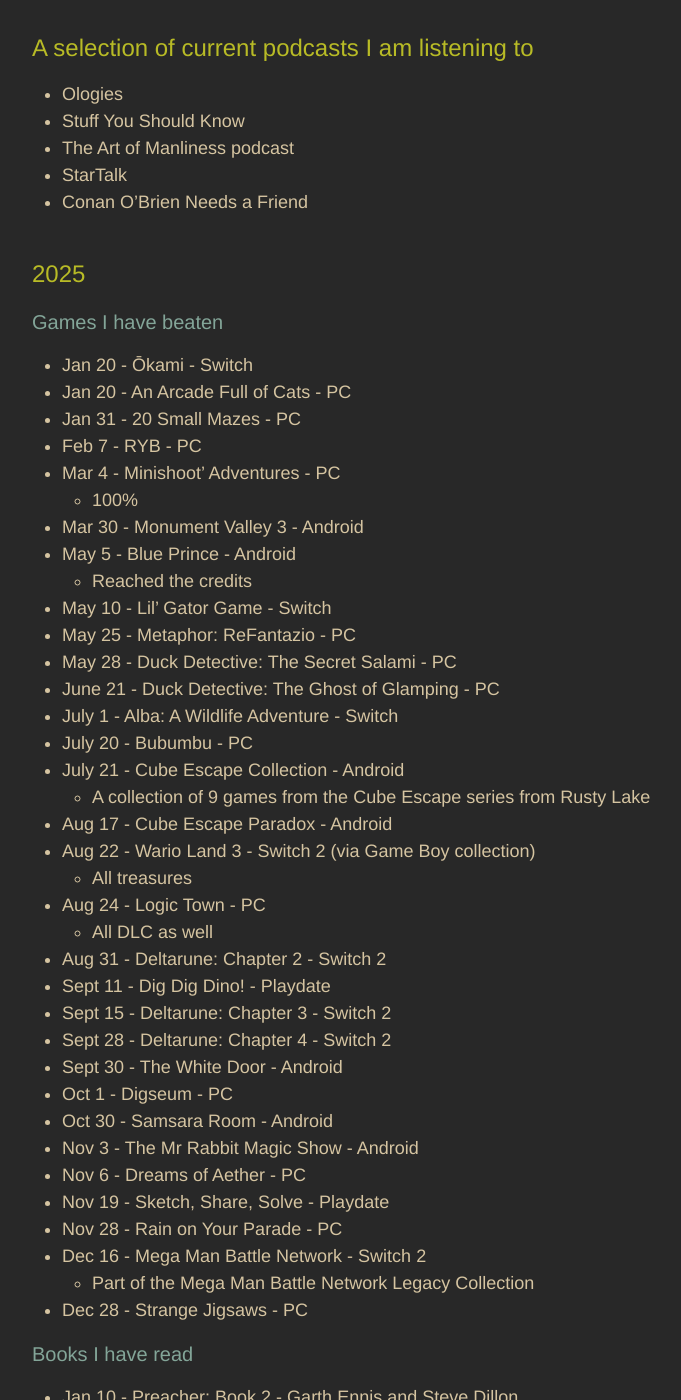
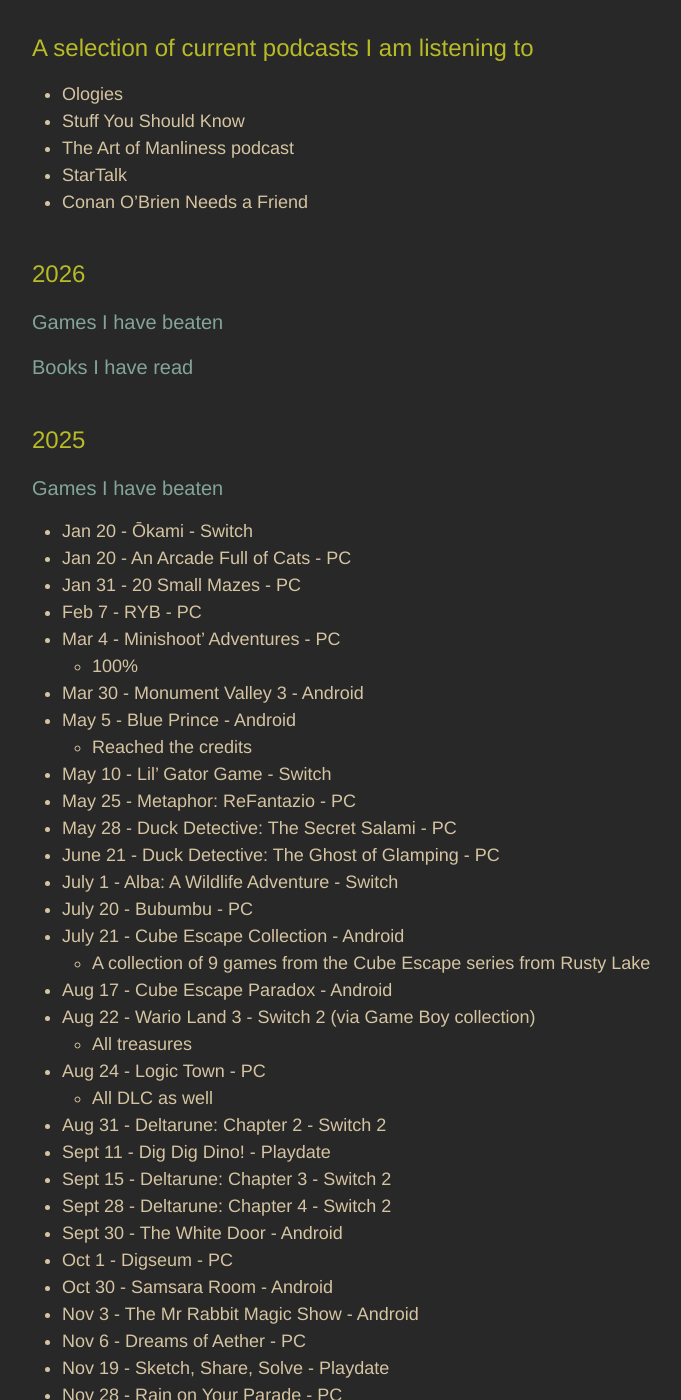
Before and after one commit to adkinsrs/sadkins_site, a Jekyll site: the page built from misc.md, in a window 1280 px wide and 1400 px high, scrolled down 261 px. Shown: the whole window, without its empty margins (238-919 px from the left). Built offline with Jekyll 4.4.1, drawn with Linux system fonts in a browser that asks for light colours; some of the changed text lies outside the part shown.

```diff
--- a/misc.md
+++ b/misc.md
@@ -15,6 +15,12 @@
 * The Art of Manliness podcast
 * StarTalk
 * Conan O'Brien Needs a Friend
+
+## 2026
+
+### Games I have beaten
+
+### Books I have read
 
 ## 2025
 
```
Also changed, not shown: other parts of misc.md (+1 -0 lines).
